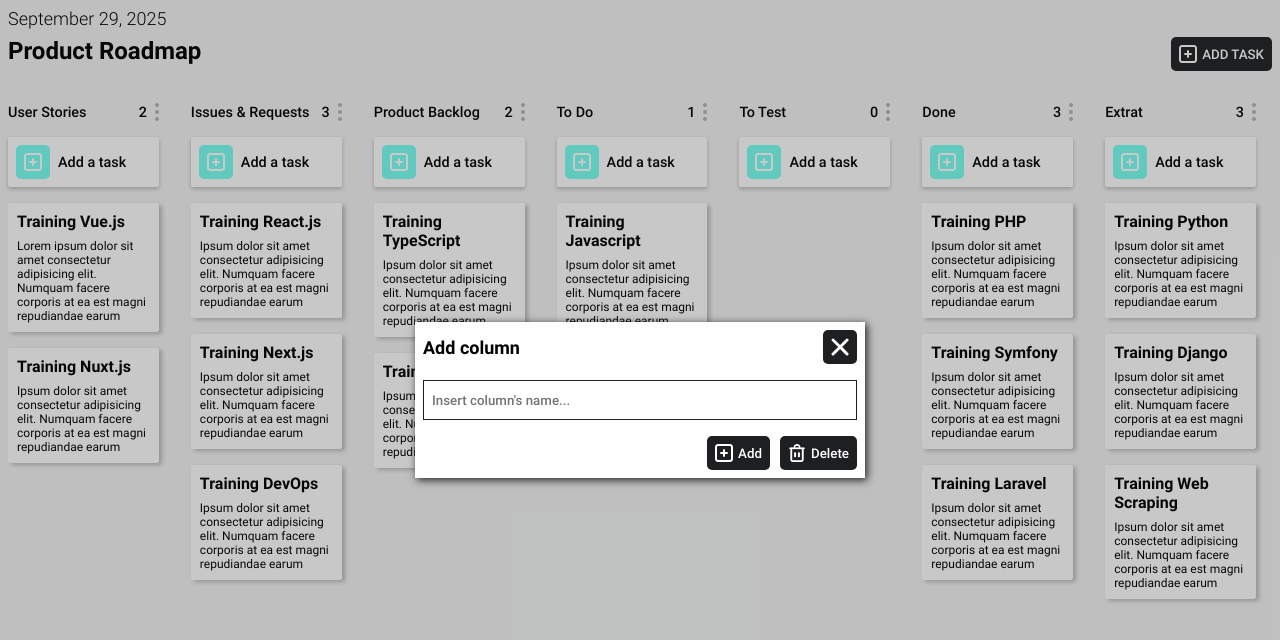
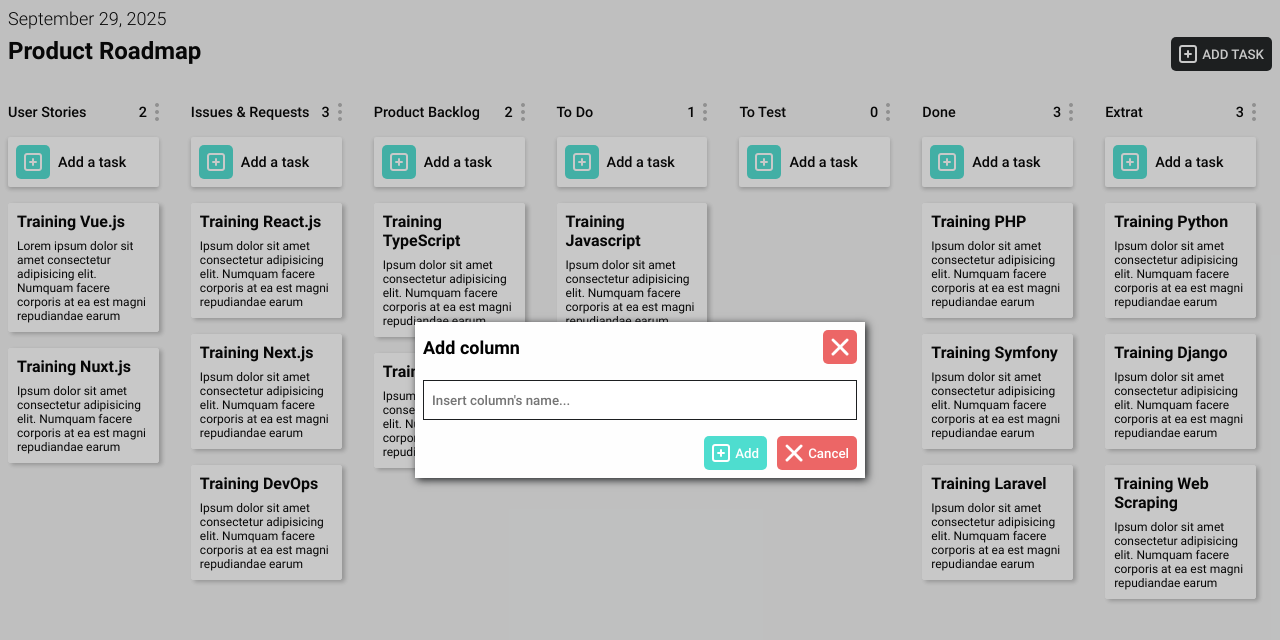
Before and after one commit to NumsRan/maso, a Vue app: page / in a window 1280 px wide. Both pictures are taken after a click on the button "ADD TASK". Shown: the top 640 px of the page. Built offline with nearby package versions, Linux system fonts and the light colour scheme.

Commit message:
style(modal, column, task): change main color

```diff
--- a/src/components/child-global/modal.vue
+++ b/src/components/child-global/modal.vue
@@ -20,17 +20,17 @@
         <div class="modal-content">
             <div class="modal-header">
                 <p>Add column</p>
-                <Button @click="closeModal" imgTarget="icon-close"/>
+                <Button @click="closeModal" imgTarget="icon-close" style="background-color: #ec6666;"/>
             </div>
             <div class="modal-body">
                 <input type="text" placeholder="Insert column's name...">
             </div>
             <div class="modal-footer">
-                <Button>
+                <Button style="background-color: #4eddcf;">
                     <span class="btn-slot">Add</span>
                 </Button>
-                <Button imgTarget="icon-delete">
-                    <span class="btn-slot">Delete</span>
+                <Button @click="closeModal" imgTarget="icon-close" style="background-color: #ec6666;">
+                    <span class="btn-slot">Cancel</span>
                 </Button>
             </div>
         </div>
--- a/src/components/child-tasks-managment/column.vue
+++ b/src/components/child-tasks-managment/column.vue
@@ -34,7 +34,7 @@
             </div>
         </div>
         <div class="column-action">
-            <Button style="background-color: #78fff2;"/>
+            <Button style="background-color: #4eddcf;"/>
             <span>Add a task</span>
         </div>
         <div class="column-tasks">
--- a/src/components/child-tasks-managment/task.vue
+++ b/src/components/child-tasks-managment/task.vue
@@ -60,7 +60,7 @@
     }
 
     .task:hover {
-        border: .5px  solid #78fff2;
+        border: .5px  solid #4eddcf;
         box-shadow: none;
         cursor: pointer;
     }
```
